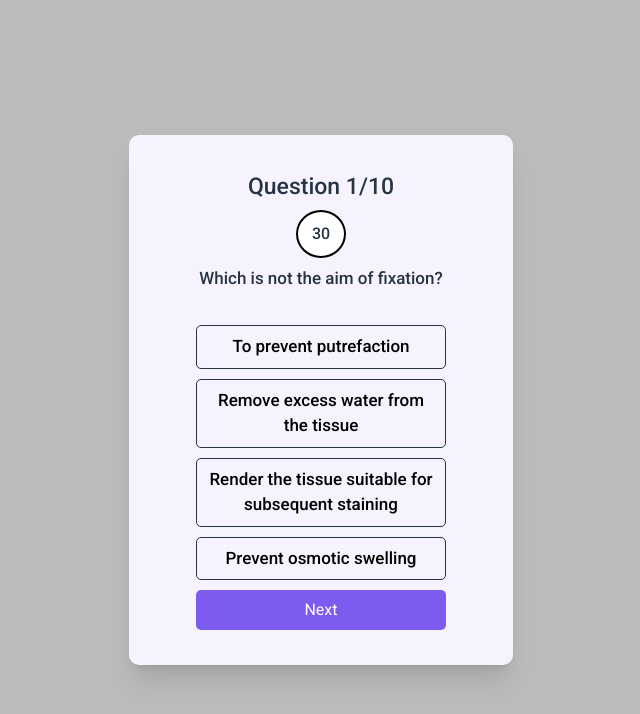
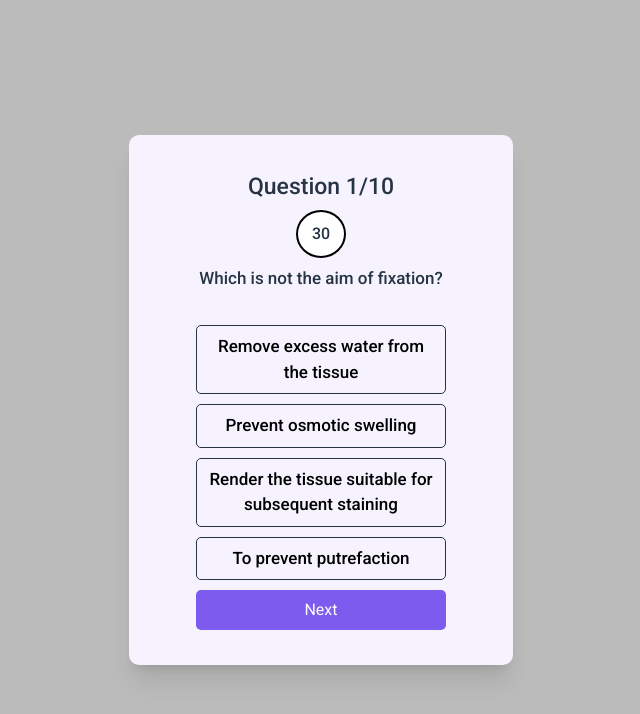
Before and after one commit to Fificode/nimelssa-dashboard, a Vue app: page /dashboard/quiz/startquiz/one in a window 1280 px wide. Shown: the top 714 px of the page, without its empty margins (319-959 px from the left). Built offline with nearby package versions, Linux system fonts and the light colour scheme.

Commit message:
added shuffle

```diff
--- a/src/components/Quiz/QuizApp.vue
+++ b/src/components/Quiz/QuizApp.vue
@@ -56,7 +56,7 @@
 </template>
 <script >
  import QuizQuestions from './QuizQuestions.json';
-//  import { shuffle } from 'lodash';
+ import { shuffle } from 'lodash';
 import TotalPoints from './TotalPoints.vue';
     export default {
         props: ["totalPoints", "totalQuestions", "countDownTimerFn"],
@@ -71,8 +71,7 @@ import TotalPoints from './TotalPoints.vue';
       startQuiz: false,
       showResult: false,
       questions: QuizQuestions,
-      options: QuizQuestions[0].options,
-      // options: shuffle(QuizQuestions[0].options)
+      options: shuffle(QuizQuestions[0].options)
         };
     },
   components: {
@@ -109,8 +108,7 @@ TotalPoints,
     handleNextQuestion() {
       clearTimeout(this.timer);
       this.options = this.questions[this.currentQuestion].options;
-      // this.options;
-      // this.options = shuffle(this.options);
+      this.options = shuffle(this.options);
       this.currentQuestion += 1;
       this.countDown = 30;
       this.countDownTimer();
@@ -121,7 +119,6 @@ TotalPoints,
       this.countDown = 1;
       this.points = this.arr.size;
 
-  // console.log('show points', this.points);
     },
   },
   mounted() {
```
